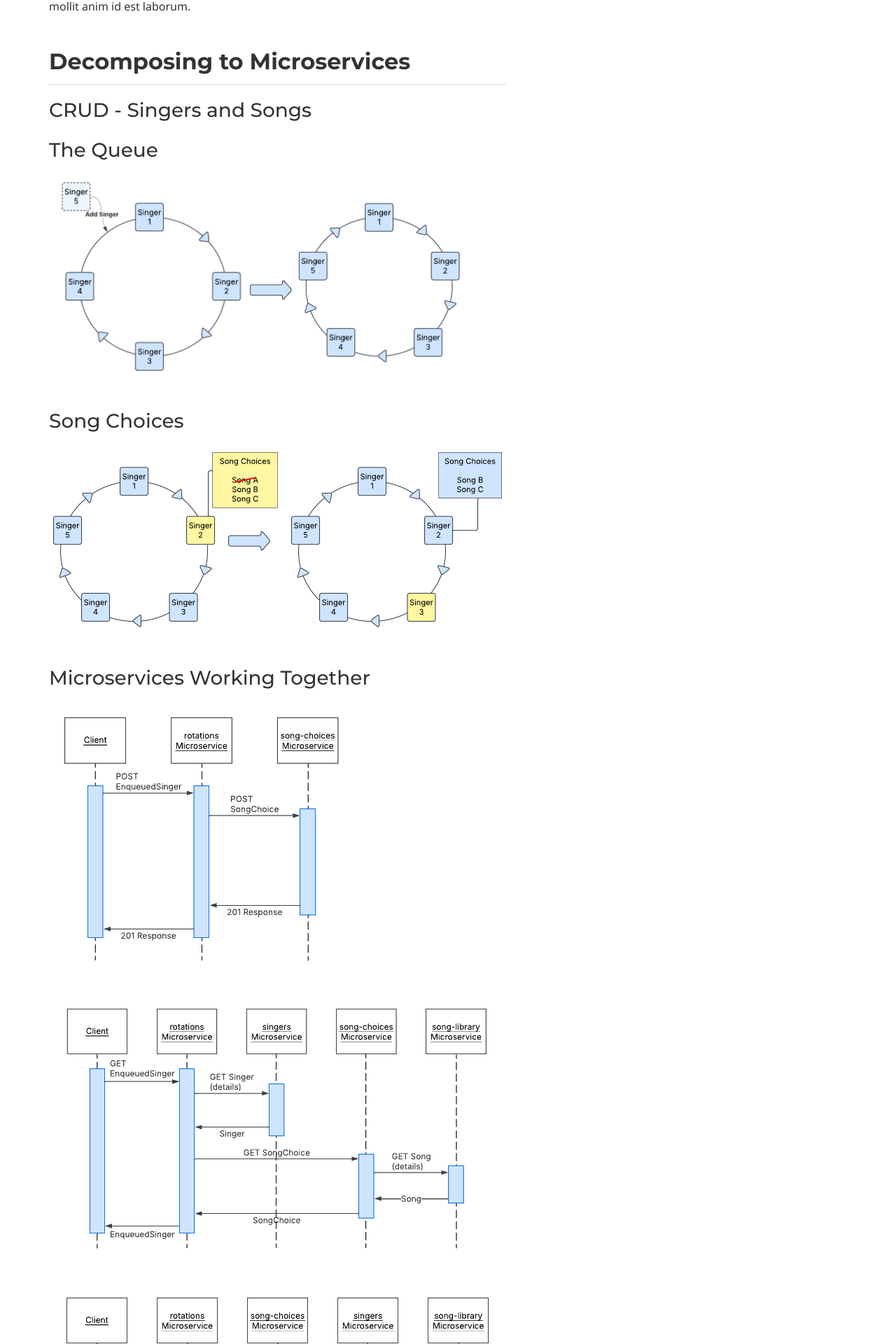
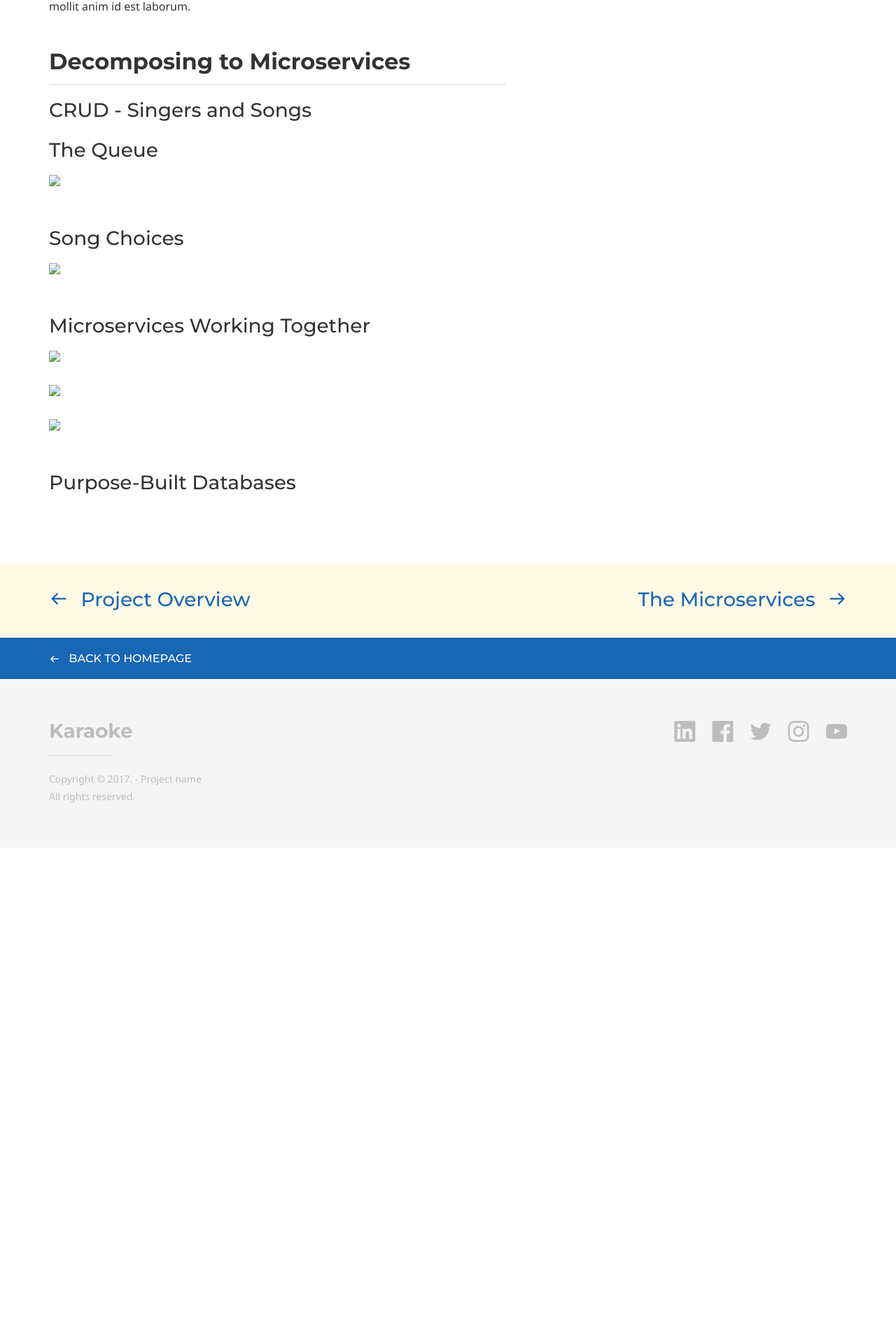
Before and after one commit to lukewyman/karaoke, a Jekyll site: the page built from ddd.md, in a window 1280 px wide. Shown: the part 1159-3079 px from the top of the page at 70% size. Built offline with Jekyll 4.4.1, drawn with Linux system fonts in a browser that asks for light colours; some web fonts are replaced; after the commit the page ends 2370 px from its top, so only the background shows below that.

Commit message:
Trying images path without leading /

```diff
--- a/ddd.md
+++ b/ddd.md
@@ -42,20 +42,20 @@
 
 ### The Queue
 
-<img src="/images/add-singer.png">
+<img src="images/add-singer.png">
 
 ### Song Choices
 
-<img src="/images/next-singer.png">
+<img src="images/next-singer.png">
 
 
 ### Microservices Working Together
 
-<img src="/images/post-enqueued-singer.png">
+<img src="images/post-enqueued-singer.png">
 
-<img src="/images/get-enqueued-singer.png">
+<img src="images/get-enqueued-singer.png">
 
-<img src="/images/patch-queue.png">
+<img src="images/patch-queue.png">
 
 
 ### Purpose-Built Databases
```
